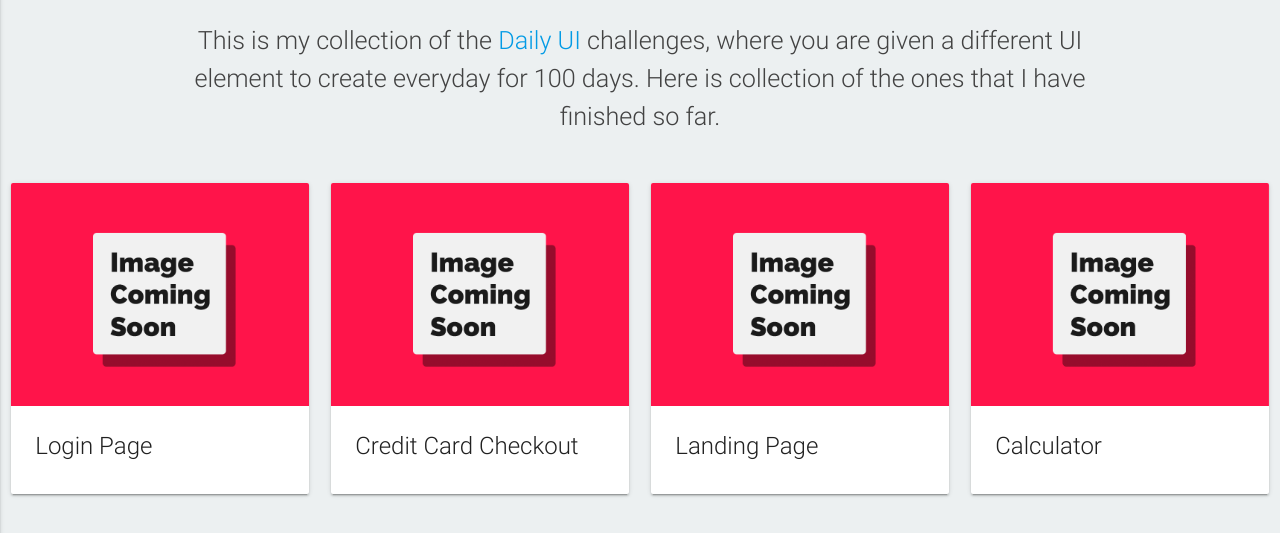
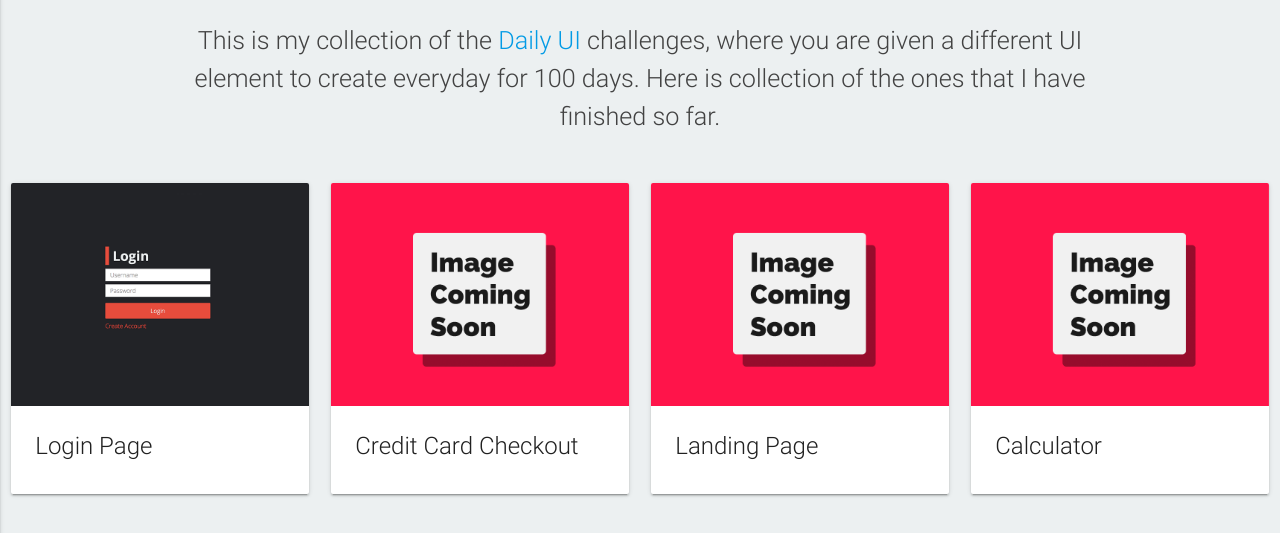
Before and after one commit to patrickpistor/100daydesign, a plain HTML site: page index.html in a window 1280 px wide. Shown: the part 267-800 px from the top of the page. Drawn offline with nearby package versions, Linux system fonts and the light colour scheme; a script that the page names is missing.

Commit message:
Number 1 is done

```diff
--- a/index.html
+++ b/index.html
@@ -61,7 +61,7 @@
 		<div class="col s12 m6 l3">
 			<div class="card">
 				<div class="card-image">
-					<img class="materialboxed" src="img/ui/comingSoon.png">
+					<img class="materialboxed" src="img/ui/1.png">
 				</div>
 				<div class="card-content">
 					<span class="card-title grey-text text-darken-4">Login Page</span>
```
Also changed, not shown: img/ui/1.png (added), img/ui/Screen Shot 2016-12-03 at 5.33.59 PM.png (deleted).
